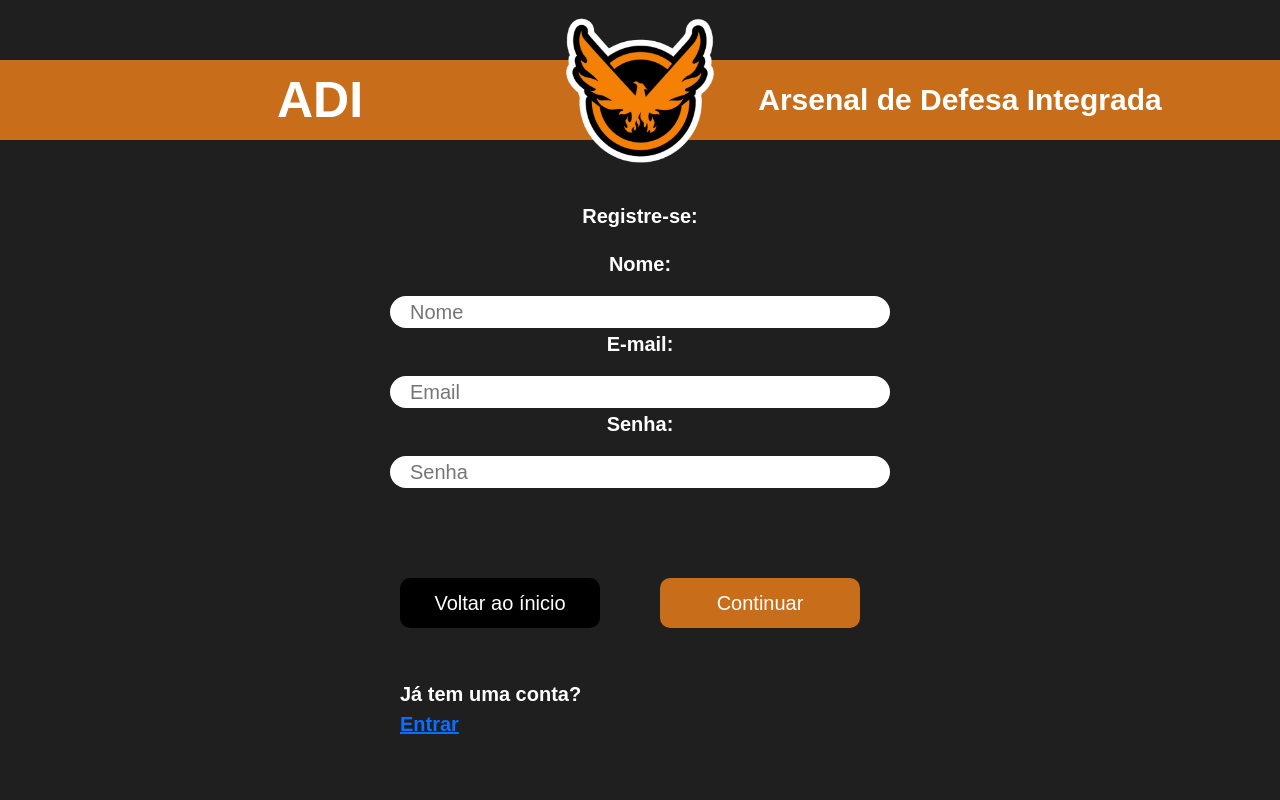
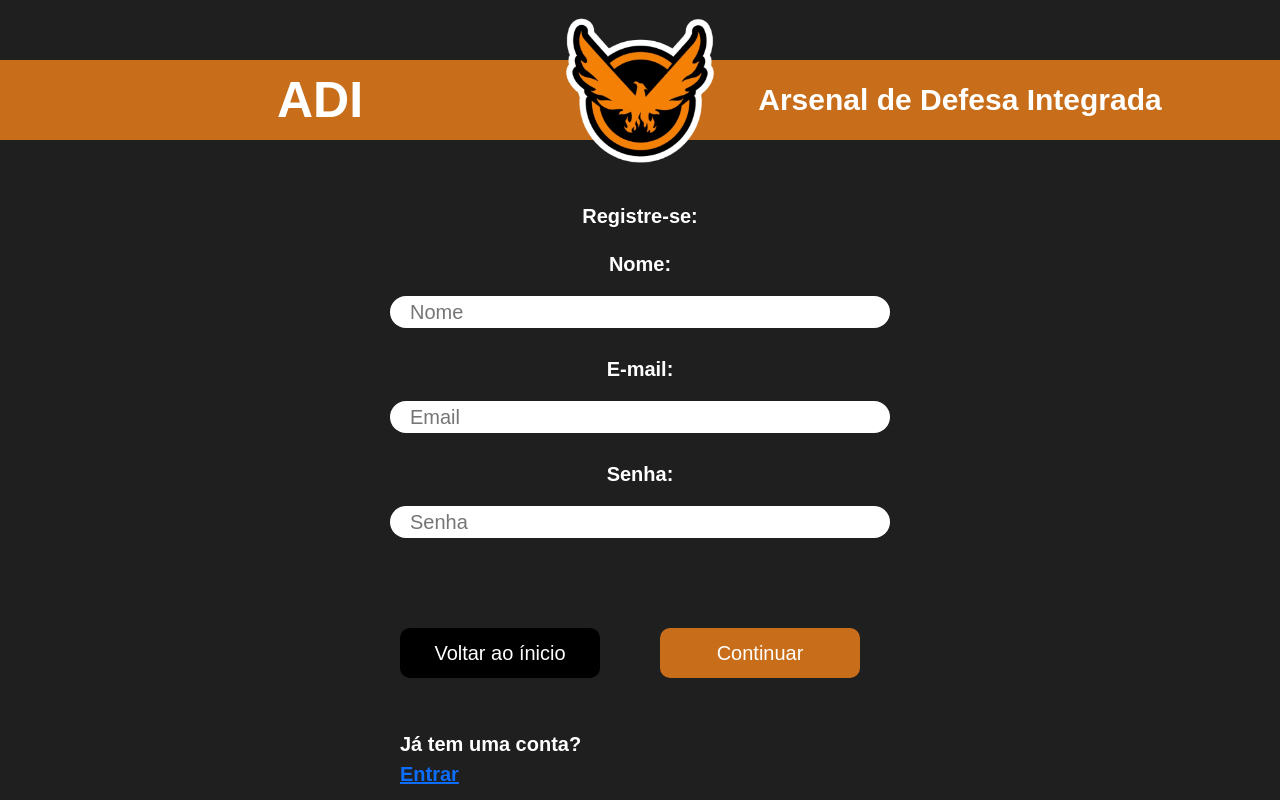
Before and after one commit to RyanSilv257/Arsenal_de_Defesa_Integrada, a React (Create React App) app in the folder site/: page /Registro in a window 1280 px wide. Shown: the top 800 px of the page. Built offline with nearby package versions, Linux system fonts and the light colour scheme.

Commit message:
jvlweuwr

```diff
--- a/site/src/components/registro.jsx
+++ b/site/src/components/registro.jsx
@@ -101,7 +101,7 @@ function Registro(){
                 </div>
 
                 <div class="div2">
-                <p class="category2">E-mail:</p>
+                <p class="category">E-mail:</p>
                 <input className="email-inp"
                     type="text"
                     value={dataToInsert.email}
@@ -113,7 +113,7 @@ function Registro(){
                 />
                 </div>
                 <div class="div3">
-                <p class="category2">Senha:</p>
+                <p class="category">Senha:</p>
                 <input className="senha-inp"
                     type="text"
                     value={dataToInsert.senha}
--- a/site/src/styles/registro.css
+++ b/site/src/styles/registro.css
@@ -186,3 +186,6 @@ form input {
     background-color: #2f3031;
 
 }
+.category{
+    padding-top: 25px;
+}
```
